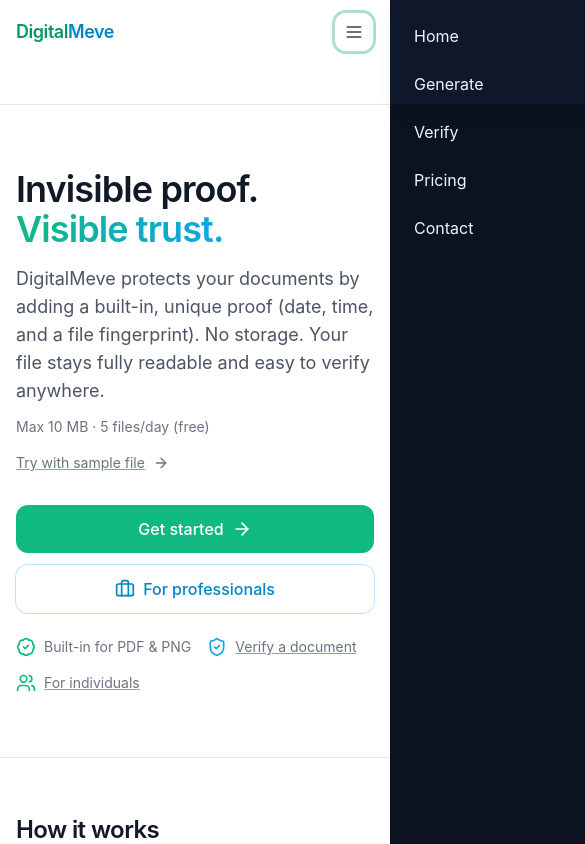
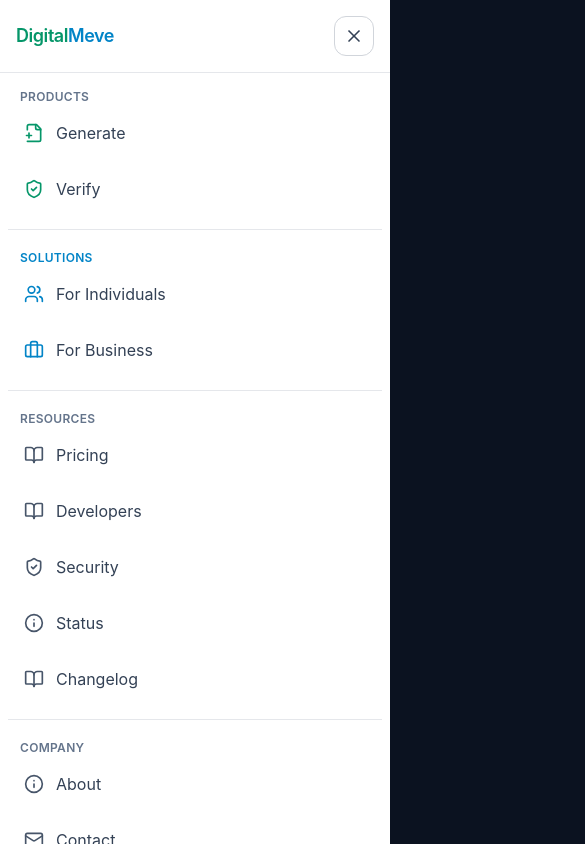
Before and after one commit to BACOUL/digitalmeve1, a Next.js app: page / in a window 390 px wide. Both pictures are taken after a click on the button "Open menu". Shown: the top 844 px of the page, 585 px wide, since content can reach past the window. Built offline with nearby package versions, Linux system fonts and the light colour scheme; no server answers.

Commit message:
Update MobileMenu.tsx

```diff
--- a/components/MobileMenu.tsx
+++ b/components/MobileMenu.tsx
@@ -1,59 +1,220 @@
-// components/MobileMenu.tsx
 "use client";
 
-import { useState } from "react";
+import { useEffect, useRef } from "react";
 import Link from "next/link";
-import { Menu, X } from "lucide-react";
+import Portal from "@/components/Portal";
+import {
+  Users,
+  FilePlus2,
+  ShieldCheck,
+  BookOpen,
+  Briefcase,
+  Mail,
+  Info,
+  X,
+} from "lucide-react";
 
-export default function MobileMenu() {
-  const [open, setOpen] = useState(false);
+type Props = { open: boolean; onClose: () => void };
 
-  const toggleMenu = () => setOpen((prev) => !prev);
-  const closeMenu = () => setOpen(false);
+export default function MobileMenu({ open, onClose }: Props) {
+  if (!open) return null;
+
+  const panelRef = useRef<HTMLDivElement>(null);
+
+  // Empêche le scroll de la page derrière le menu
+  useEffect(() => {
+    const prev = document.body.style.overflow;
+    document.body.style.overflow = "hidden";
+    return () => {
+      document.body.style.overflow = prev;
+    };
+  }, []);
+
+  // Fermer avec ESC
+  useEffect(() => {
+    const onKey = (e: KeyboardEvent) => e.key === "Escape" && onClose();
+    window.addEventListener("keydown", onKey);
+    return () => window.removeEventListener("keydown", onKey);
+  }, [onClose]);
+
+  // Focus initial
+  useEffect(() => {
+    const first = panelRef.current?.querySelector<HTMLElement>(
+      "button,[href],input,select,textarea,[tabindex]:not([tabindex='-1'])"
+    );
+    first?.focus();
+  }, []);
+
+  // Handler pour fermer au clic d’un lien
+  const closeOnClick: React.MouseEventHandler = () => onClose();
 
   return (
-    <div className="md:hidden">
-      {/* Bouton burger */}
+    <Portal>
+      {/* overlay cliquable */}
+      <div
+        aria-hidden
+        onClick={onClose}
+        className="fixed inset-0 z-[999] bg-black/50 backdrop-blur-sm"
+      />
+
+      {/* panneau clair */}
+      <div
+        ref={panelRef}
+        role="dialog"
+        aria-modal="true"
+        aria-label="Main menu"
+        className="fixed inset-0 z-[1000] flex flex-col bg-white"
+      >
+        {/* barre supérieure */}
+        <div className="flex items-center justify-between px-4 py-4 border-b border-gray-200">
+          <Link href="/" onClick={closeOnClick} className="flex items-center gap-2">
+            <span className="text-lg font-semibold tracking-tight">
+              <span className="text-emerald-600">Digital</span>
+              <span className="text-sky-600">Meve</span>
+            </span>
+          </Link>
           <button
-        onClick={toggleMenu}
-        aria-label="Toggle menu"
-        className="p-2 rounded-lg focus:outline-none focus:ring-2 focus:ring-emerald-400"
+            onClick={onClose}
+            aria-label="Close menu"
+            className="inline-flex h-10 w-10 items-center justify-center rounded-xl border border-gray-300 bg-white hover:bg-gray-50 focus:outline-none focus:ring-2 focus:ring-emerald-500/40"
           >
-        {open ? <X className="h-6 w-6 text-white" /> : <Menu className="h-6 w-6 text-white" />}
+            <X className="h-5 w-5 text-slate-700" />
           </button>
+        </div>
 
-      {/* Overlay */}
-      {open && (
-        <div
-          onClick={closeMenu}
-          className="fixed inset-0 z-40 bg-black/40 backdrop-blur-sm"
-        />
-      )}
+        {/* contenu scrollable */}
+        <nav className="flex-1 overflow-y-auto px-2 pb-24 pt-2 text-slate-700">
+          {/* PRODUCTS */}
+          <p className="px-3 pt-2 pb-1 text-xs font-semibold uppercase tracking-wide text-slate-500">
+            Products
+          </p>
+          <ul className="space-y-2 px-1">
+            <li>
+              <Link
+                href="/generate"
+                onClick={closeOnClick}
+                className="group flex items-center gap-3 rounded-2xl px-3 py-3 text-base hover:bg-gray-50"
+              >
+                <FilePlus2 className="h-5 w-5 text-emerald-600" />
+                <span>Generate</span>
+              </Link>
+            </li>
+            <li>
+              <Link
+                href="/verify"
+                onClick={closeOnClick}
+                className="group flex items-center gap-3 rounded-2xl px-3 py-3 text-base hover:bg-gray-50"
+              >
+                <ShieldCheck className="h-5 w-5 text-emerald-600" />
+                <span>Verify</span>
+              </Link>
+            </li>
+          </ul>
 
-      {/* Drawer */}
-      <nav
-        className={`fixed top-0 right-0 z-50 h-full w-64 bg-slate-900 shadow-lg transform transition-transform duration-300 ${
-          open ? "translate-x-0" : "translate-x-full"
-        }`}
+          <div className="my-4 h-px bg-gray-200" />
+
+          {/* SOLUTIONS */}
+          <p className="px-3 pt-1 pb-1 text-xs font-semibold uppercase tracking-wide text-sky-600">
+            Solutions
+          </p>
+          <ul className="space-y-2 px-1">
+            <li>
+              <Link
+                href="/personal"
+                onClick={closeOnClick}
+                className="group flex items-center gap-3 rounded-2xl px-3 py-3 text-base hover:bg-gray-50"
               >
-        <div className="p-6 flex flex-col gap-6">
-          <Link href="/" onClick={closeMenu} className="text-slate-100 hover:text-emerald-400">
-            Home
+                <Users className="h-5 w-5 text-sky-600" />
+                <span>For Individuals</span>
               </Link>
-          <Link href="/generate" onClick={closeMenu} className="text-slate-100 hover:text-emerald-400">
-            Generate
+            </li>
+            <li>
+              <Link
+                href="/pro"
+                onClick={closeOnClick}
+                className="group flex items-center gap-3 rounded-2xl px-3 py-3 text-base hover:bg-gray-50"
+              >
+                <Briefcase className="h-5 w-5 text-sky-600" />
+                <span>For Business</span>
               </Link>
-          <Link href="/verify" onClick={closeMenu} className="text-slate-100 hover:text-emerald-400">
-            Verify
+            </li>
+          </ul>
+
+          <div className="my-4 h-px bg-gray-200" />
+
+          {/* RESOURCES */}
+          <p className="px-3 pt-1 pb-1 text-xs font-semibold uppercase tracking-wide text-slate-500">
+            Resources
+          </p>
+          <ul className="space-y-2 px-1">
+            <li>
+              <Link href="/pricing" onClick={closeOnClick} className="group flex items-center gap-3 rounded-2xl px-3 py-3 text-base hover:bg-gray-50">
+                <BookOpen className="h-5 w-5 text-slate-600" />
+                <span>Pricing</span>
               </Link>
-          <Link href="/pricing" onClick={closeMenu} className="text-slate-100 hover:text-emerald-400">
-            Pricing
+            </li>
+            <li>
+              <Link href="/developers" onClick={closeOnClick} className="group flex items-center gap-3 rounded-2xl px-3 py-3 text-base hover:bg-gray-50">
+                <BookOpen className="h-5 w-5 text-slate-600" />
+                <span>Developers</span>
               </Link>
-          <Link href="/contact" onClick={closeMenu} className="text-slate-100 hover:text-emerald-400">
-            Contact
+            </li>
+            <li>
+              <Link href="/security" onClick={closeOnClick} className="group flex items-center gap-3 rounded-2xl px-3 py-3 text-base hover:bg-gray-50">
+                <ShieldCheck className="h-5 w-5 text-slate-600" />
+                <span>Security</span>
               </Link>
+            </li>
+            <li>
+              <Link href="/status" onClick={closeOnClick} className="group flex items-center gap-3 rounded-2xl px-3 py-3 text-base hover:bg-gray-50">
+                <Info className="h-5 w-5 text-slate-600" />
+                <span>Status</span>
+              </Link>
+            </li>
+            <li>
+              <Link href="/changelog" onClick={closeOnClick} className="group flex items-center gap-3 rounded-2xl px-3 py-3 text-base hover:bg-gray-50">
+                <BookOpen className="h-5 w-5 text-slate-600" />
+                <span>Changelog</span>
+              </Link>
+            </li>
+          </ul>
+
+          <div className="my-4 h-px bg-gray-200" />
+
+          {/* COMPANY */}
+          <p className="px-3 pt-1 pb-1 text-xs font-semibold uppercase tracking-wide text-slate-500">
+            Company
+          </p>
+          <ul className="space-y-2 px-1">
+            <li>
+              <Link href="/about" onClick={closeOnClick} className="group flex items-center gap-3 rounded-2xl px-3 py-3 text-base hover:bg-gray-50">
+                <Info className="h-5 w-5 text-slate-600" />
+                <span>About</span>
+              </Link>
+            </li>
+            <li>
+              <Link href="/contact" onClick={closeOnClick} className="group flex items-center gap-3 rounded-2xl px-3 py-3 text-base hover:bg-gray-50">
+                <Mail className="h-5 w-5 text-slate-600" />
+                <span>Contact</span>
+              </Link>
+            </li>
+            <li>
+              <Link href="/legal" onClick={closeOnClick} className="group flex items-center gap-3 rounded-2xl px-3 py-3 text-base hover:bg-gray-50">
+                <BookOpen className="h-5 w-5 text-slate-600" />
+                <span>Legal</span>
+              </Link>
+            </li>
+          </ul>
+
+          {/* badge bas de menu */}
+          <div className="mt-6 px-3">
+            <div className="inline-flex items-center gap-2 rounded-full border border-gray-300 bg-gray-50 px-3 py-1 text-xs text-slate-600">
+              <Users className="h-4 w-4" />
+              Private by design · No signup
+            </div>
           </div>
         </nav>
       </div>
+    </Portal>
   );
         }
```
Lines whose indentation alone changed are shown as unchanged.
